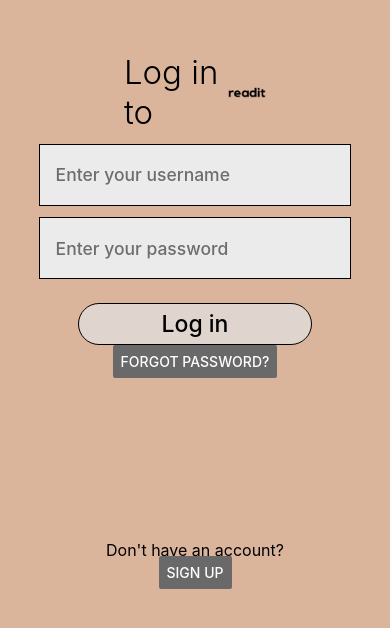
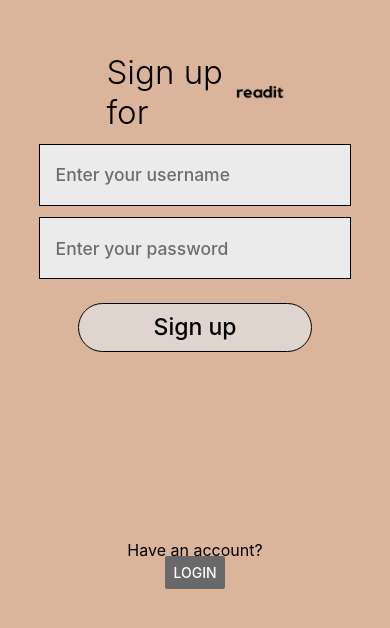
Before and after one commit to fahim-tazz/Sub-5-Second-Attention-Span-Gang, a React Native app: screen /Signup in a window 390 px wide. Shown: the part 182-810 px from the top of the page. Built offline with nearby package versions, Linux system fonts and the light colour scheme; no server answers.

Commit message:
Added Navigation from Login to Signup page and from Login to Search bar

```diff
--- a/App.js
+++ b/App.js
@@ -15,7 +15,9 @@ export default function App() {
   return (
     <NavigationContainer>
       <Stack.Navigator>
-          <Stack.Screen name = 'Login' component = {LoginPage} options = {navOptions.loginPage}/>
+          <Stack.Screen name = "Login" component = {LoginPage} options = {navOptions.loginPage}/>
+          <Stack.Screen name = "Search" component = {SearchPage} options = {navOptions.landingPage}/>
+          <Stack.Screen name = "Signup" component = {SignupPage} options = {navOptions.signupPage}/>
       </Stack.Navigator>
     </NavigationContainer>
   );
--- a/pages/LoginPage.js
+++ b/pages/LoginPage.js
@@ -1,4 +1,5 @@
-import React, { useState }  from "react";
+import { useNavigation } from "@react-navigation/native";
+import React, { useEffect, useState }  from "react";
 import {View, Text, TextInput, StyleSheet, Image, Button, useWindowDimensions} from "react-native";
 import {LargeButton} from "../components/LargeButton";
 import { auth } from "../firebase";
@@ -9,12 +10,24 @@ const LoginPage = () => {
     const [email, setEmail] = useState('')
     const [password, setPassword] = useState('')
 
-    const handleSignUp = () => {
+    const navigation = useNavigation()
+
+    useEffect(() => {
+        const unsubscribe = auth.onAuthStateChanged(user => {
+            if (user) {
+                navigation.navigate("Search")
+            }
+        })
+
+        return unsubscribe
+    }, [])
+
+    const handleLogin = () => {
         auth
-            .createUserWithEmailAndPassword(email, password)
+            .signInWithEmailAndPassword(email, password)
             .then(userCredentials => {
                 const user = userCredentials.user;
-                console.log(user.email);
+                console.log("Logged in as:", user.email);
             })
             .catch(error => alert(error.message))
     }
@@ -50,7 +63,7 @@ const LoginPage = () => {
 
                 <LargeButton
                     buttonName = {"Log in"}
-                    onPress = {handleSignUp}
+                    onPress = {handleLogin}
                     style = {styles.loginButton}  //Add login functionality
                 />
                 <Button
@@ -67,7 +80,7 @@ const LoginPage = () => {
                 <Button
                     title = {"Sign up"}
                     color = {"dimgrey"}
-                    onPress = {() => console.log("sign up page")}   //Add signup navigation
+                    onPress = { () => navigation.navigate('Signup')}   //Add signup navigation
                 >
 
                 </Button>
--- a/pages/SignupPage.js
+++ b/pages/SignupPage.js
@@ -2,14 +2,15 @@ import React, { useState }  from "react";
 import {View, Text, TextInput, StyleSheet, Image, Button, useWindowDimensions} from "react-native";
 import {LargeButton} from "../components/LargeButton";
 import { auth } from "../firebase";
-import { NavigationContainer } from '@react-navigation/native';
-import { createNativeStackNavigator } from '@react-navigation/native-stack';
+import { useNavigation } from "@react-navigation/native";
 
 // import {themeColor} from "../App.js";
 
-const SignupPage = ({ navigation }) => {
+const SignupPage = () => {
     const [email, setEmail] = useState('')
     const [password, setPassword] = useState('')
+
+    const navigation = useNavigation()
 
     const handleSignUp = () => {
         auth
@@ -64,7 +65,7 @@ const SignupPage = ({ navigation }) => {
                 <Button
                     title = {"Login"}
                     color = {"dimgrey"}
-                    onPress = { navigation.navigate('Login')}   //Add Login navigation
+                    onPress = { () => navigation.navigate('Login') }   //Add Login navigation
                 >
                 </Button>
             </View>
```
